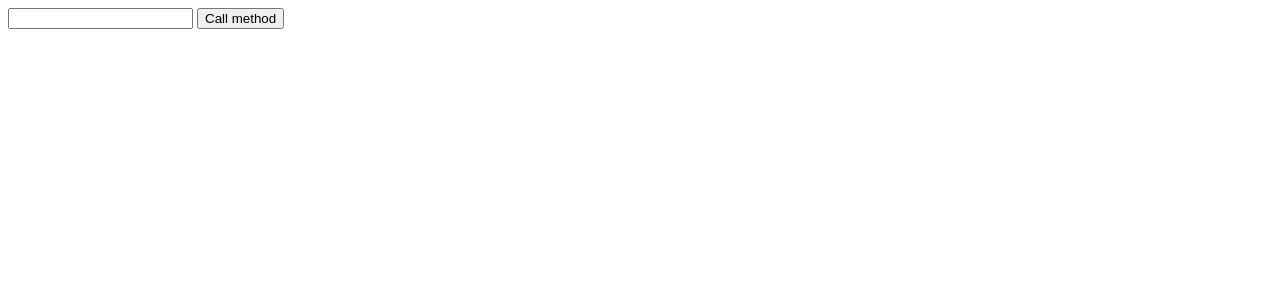
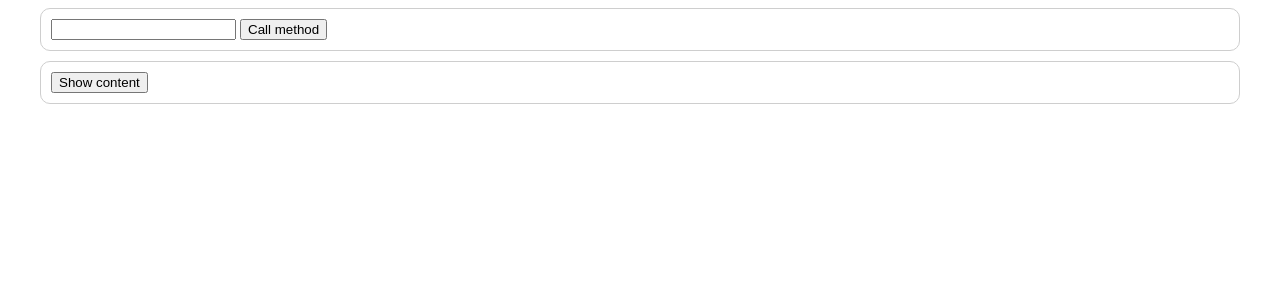
Before and after one commit to Sunmod/vue2, a Vue app: page / in a window 1280 px wide. Shown: the top 300 px of the page. Built offline with nearby package versions, Linux system fonts and the light colour scheme.

Commit message:
click v-if show

```diff
--- a/src/App.vue
+++ b/src/App.vue
@@ -1,10 +1,19 @@
 <template>
   <div id="app">
-    <input v-model="form.text" type="text">
-    {{form.text}}
-    <button @click="getLowerText">Call method</button>
-    {{textLower}}
-    {{toLower}}
+    <div class="container">
+      <div class="block">
+        <input v-model="form.text" type="text">
+        {{form.text}}
+        <button @click="getLowerText">Call method</button>
+        {{textLower}}
+        {{toLower}}
+      </div>
+
+      <div class="block">
+        <button @click="show =! show">Show content</button>
+        <p v-if="show">Some content</p>
+      </div>
+    </div>
   </div>
 </template>
 
@@ -18,7 +27,9 @@ export default {
       form: {
         text: ''
       },
-      textLower: ''
+      textLower: '',
+
+      show: false
     }
   },
   computed: {
@@ -36,3 +47,17 @@ export default {
   },
 }
 </script>
+
+<style lang="sass">
+.container
+  max-width: 1200px
+  margin: 0 auto
+  display: flex
+  flex-direction: column
+  .block
+    border:  1px solid #cecece
+    border-radius: 10px
+    padding: 10px
+    &:not(:first-child)
+      margin-top: 10px
+</style>
```
